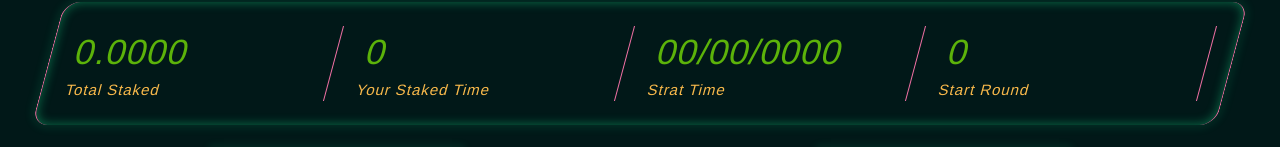
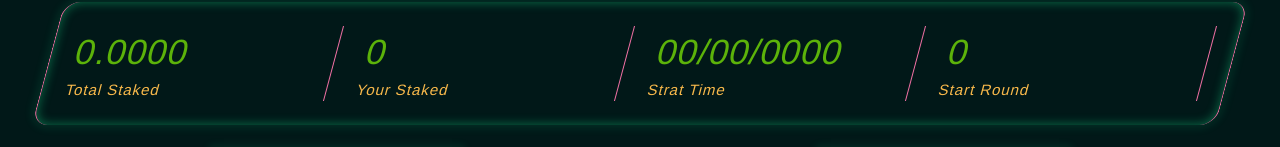
Before and after one commit to lexeach/MetaSpace_ROI, a React (Create React App) app: page / in a window 1280 px wide. Shown: the part 450-597 px from the top of the page. Built offline with nearby package versions, Linux system fonts and the light colour scheme.

Commit message:
Update Dashboard.js

```diff
--- a/src/components/Dashboard.js
+++ b/src/components/Dashboard.js
@@ -757,7 +757,7 @@ const Dashboard = () => {
                       ).toFixed(4)
                     : 0}{" "}
                 </p>
-                <p className="cards-title">Your Staked Time</p>
+                <p className="cards-title">Your Staked</p>
               </div>
             </div>
             <div className="col-lg-3 col-sm-6">
```
